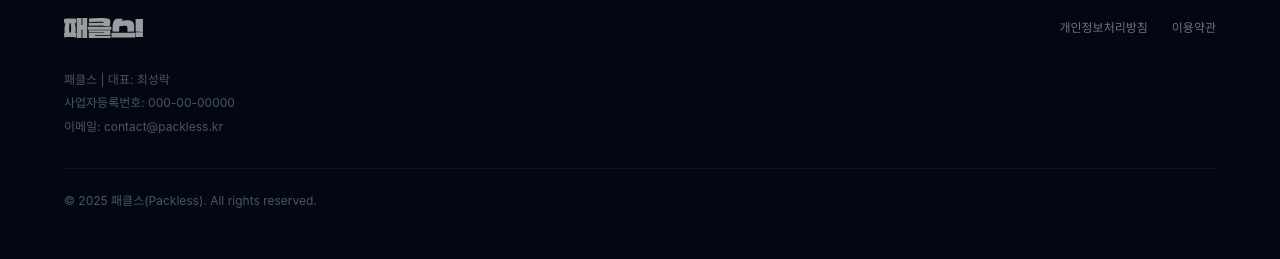
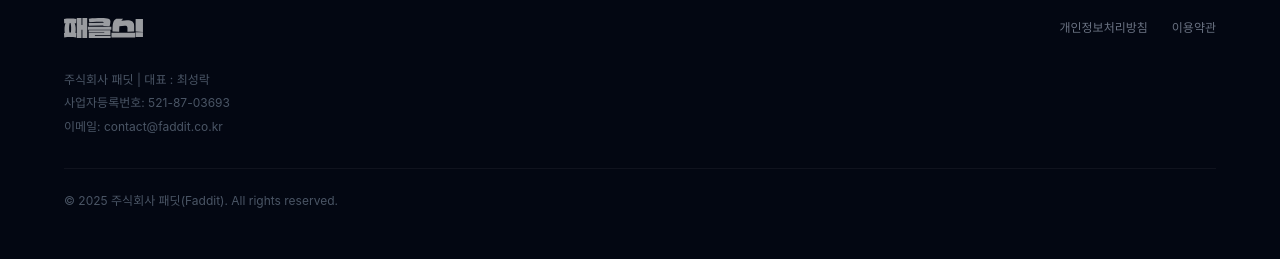
Before and after one commit to faddit-agency/fashionclass_landing, a React (Vite) app: page / in a window 1280 px wide. Shown: the part 6925-7184 px from the top of the page. Built offline with nearby package versions, Linux system fonts and the light colour scheme.

Commit message:
feat: update footer with Faddit company info

```diff
--- a/src/components/sections/Footer.tsx
+++ b/src/components/sections/Footer.tsx
@@ -17,14 +17,14 @@ export function Footer() {
 
         {/* Business Info */}
         <div className="text-xs text-gray-600 leading-relaxed space-y-1">
-          <p>패클스 | 대표: 최성락</p>
-          <p>사업자등록번호: 000-00-00000</p>
-          <p>이메일: contact@packless.kr</p>
+          <p>주식회사 패딧 | 대표 : 최성락</p>
+          <p>사업자등록번호: 521-87-03693</p>
+          <p>이메일: contact@faddit.co.kr</p>
         </div>
 
         <div className="mt-8 pt-6 border-t border-white/5">
           <p className="text-xs text-gray-600">
-            © 2025 패클스(Packless). All rights reserved.
+            © 2025 주식회사 패딧(Faddit). All rights reserved.
           </p>
         </div>
       </div>
```
